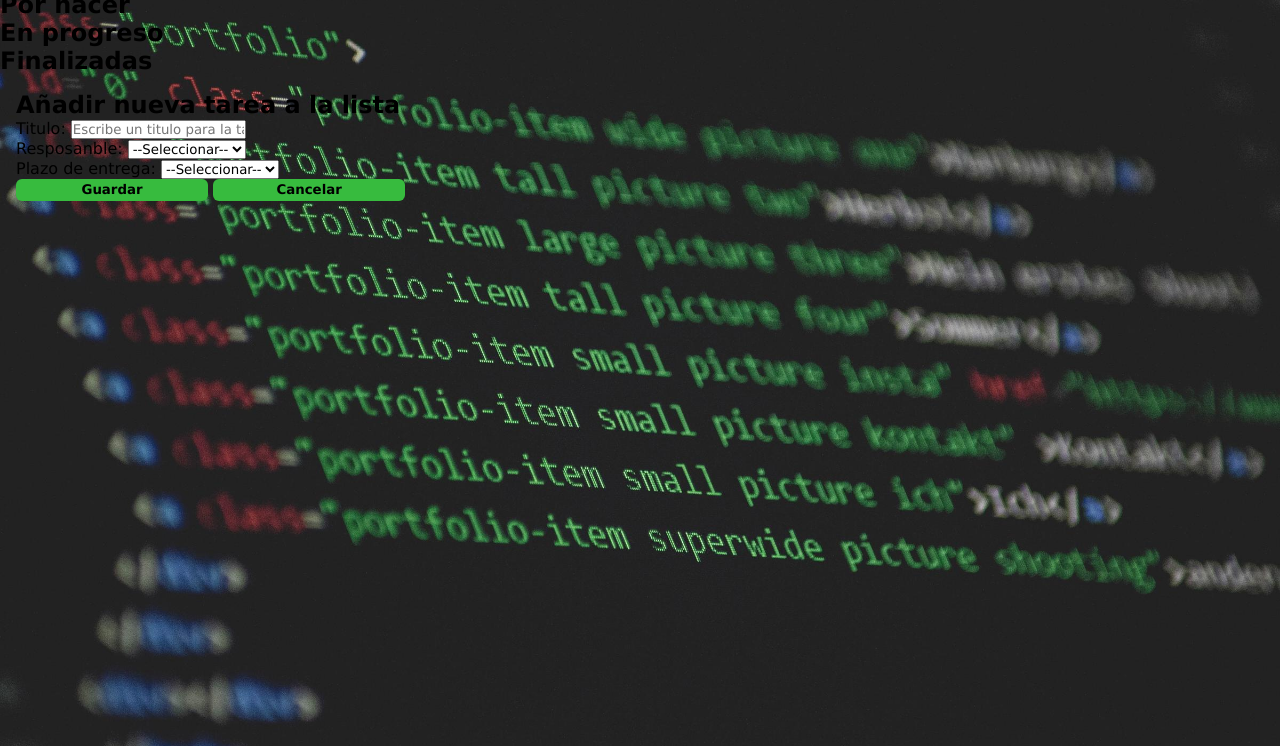
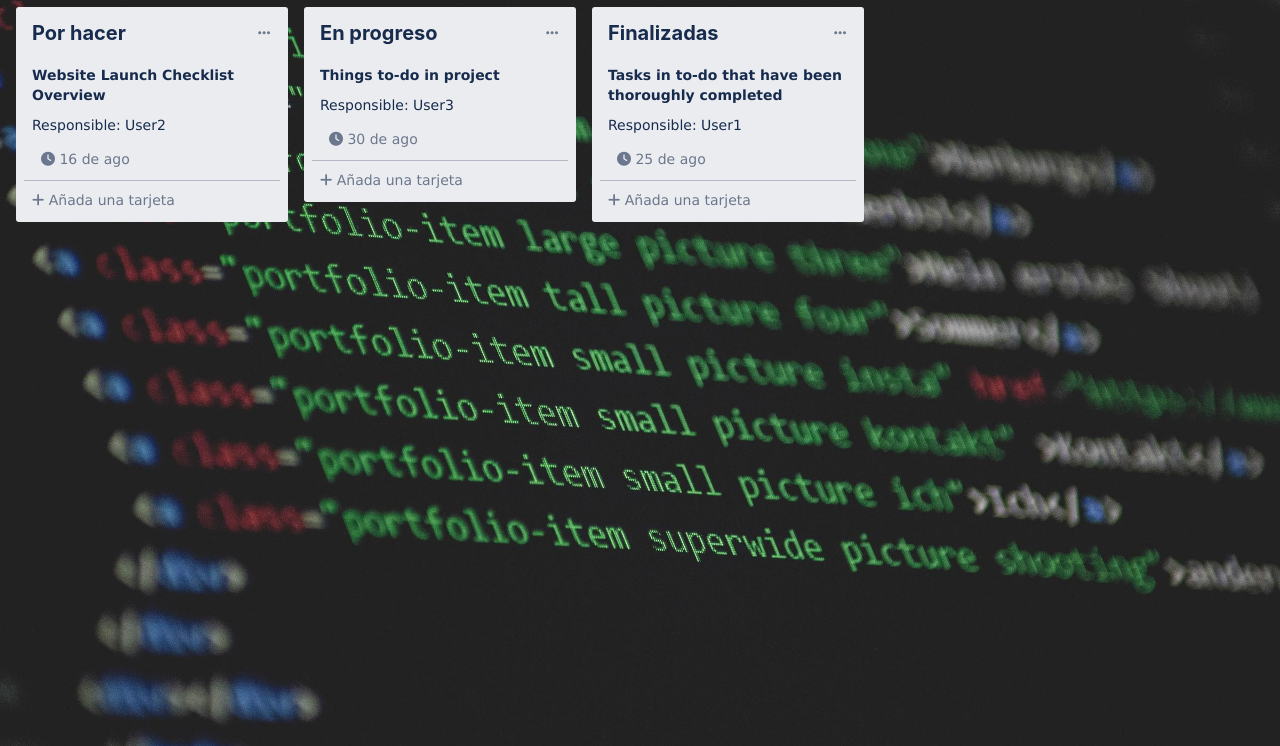
Before and after one commit to RubenJ27/M3U2TrelloApp-RubenJaramillo, a plain HTML site: page index.html in a window 1280 px wide. Shown: the part 54-800 px from the top of the page. Drawn offline with Linux system fonts and the light colour scheme.

Commit message:
Se termino el css para la parte de tareas en la aplicacion, ademas se cambio el maquetado del main

```diff
--- a/CSS/layout/index.css
+++ b/CSS/layout/index.css
@@ -1,4 +1,14 @@
 .container__all{
+    display: flex;
+    flex-direction: column;
+    min-height: 100vh;
+    font-weight: var(--fw-regular);
+    font-family: var(--f-third);
+    font-size: var(--font-size-default);
+    line-height: var(--line-height-default);
+}
+
+.container__backgorund__img{
     width: 100%;
     height: 100vh;
     position: relative;
@@ -9,7 +19,7 @@
     overflow: hidden;
 }
 
-.l-container{
+.container__boxes{
     width: 100%;
     padding: var(--gutter);
 }
--- a/CSS/styles.css
+++ b/CSS/styles.css
@@ -8,5 +8,6 @@
 @import './layout/index.css';
 /* theme files */
 @import './theme/header.css';
+@import './theme/main.css';
 /* components files */
 /* components files */
--- a/CSS/theme/header.css
+++ b/CSS/theme/header.css
@@ -5,13 +5,22 @@
   backdrop-filter: blur(6px);
 }
 
-.container__header__items{
+.container__header,
+.container__header .container__boxes{
+  display: flex;
+  align-items: center;
+  justify-content: space-between;
+  width: 100%;
+  height: 2.8rem;
+}
+
+/* .container__header__items{
   display: flex;
   justify-content: space-between;
   align-items: center;
   width: 100%;
   height: 2.8rem;
-}
+} */
 
 
 .logo__header{
--- a/CSS/theme/main.css
+++ b/CSS/theme/main.css
@@ -0,0 +1,116 @@
+.main__container{
+  flex-direction: column;
+}
+
+.main__container,
+.main__container .container__boxes{
+  flex: 1;
+  display: flex;
+  gap: var(--gutter);
+}
+
+.container__columns{
+  background-color: var(--color-card);
+  width: 272px;
+  border-radius: 3px;
+  box-sizing: border-box;
+  display: flex;
+  flex-direction: column;
+  height: 100%;
+}
+
+.container__row__title{
+  display: flex;
+  padding: 10px 8px;
+  flex-direction: row;
+  justify-content: space-between;
+  align-items: center;
+}
+.container__row__title__card{
+  color: var(--color-blue-tittle-card);
+  font-weight: var(--fw-bold);
+  font-family: var(--f-third);
+  font-size: var(--font-size-title-card);
+  line-height: var(--line-height-tittle);
+  border-radius: 3px;
+  padding: 4px 8px;
+}
+
+.container__row__title__icons{
+  display: flex;
+  justify-content: center;
+  width: 32px;
+  height: 32px;
+}
+
+.container__row__title__icon{
+  font-size: var(--font-sise-icon);
+  color: var(--color-gray-icon);
+  line-height: 20px;
+  border-radius: 3px;
+  padding: 6px;
+}
+
+.container__row__title__icon:hover{
+  transition: var(--duration-transition-base);
+  color: var(--color-black-tittle-card);
+}
+
+.container__tasks{
+  flex: 1 1 auto;
+  margin: 0 4px;
+  padding: 0 4px;
+}
+
+.container__tasks__row{
+  box-shadow: 0 1px 0 var(--color-border-card);
+  padding: 6px 8px 2px;
+  color: var(--color-blue-tittle-card);
+  display: block;
+  margin: 0 0 4px;
+  text-decoration: none;
+}
+
+.container__task__title{
+  font-size: var(--font-size-default);
+  color: var(--color-blue-tittle-card);
+  font-weight: var(--fw-semi-bold);
+}
+
+.container__tasks__responsible{
+  margin: 10px 0;
+}
+
+.container__add-task{
+  display: flex;
+  justify-content: space-between;
+  max-height: 38px;
+  min-height: 38px;
+}
+
+.container__add-target{
+  color: var(--color-gray-icon);
+  display: block;
+  flex: 1 0 auto;
+  margin: 2px 0 8px 8px;
+  padding: 4px 8px;
+  position: relative;
+  text-decoration: none;
+}
+.container__add-target:hover{
+  transition: var(--duration-transition-base);
+  color: var(--color-black-tittle-card);
+}
+
+.container__tasks__badges{
+  display: block;
+  flex: 1 0 auto;
+  margin: 5px 1px;
+  padding: 4px 8px;
+  position: relative;
+  text-decoration: none;
+}
+
+.container__task__badges__due-date{
+  color: var(--color-gray-icon);
+}
--- a/index.html
+++ b/index.html
@@ -7,14 +7,15 @@
   <meta name="viewport" content="width=device-width, initial-scale=1.0">
   <link rel="shortcut icon" href="./assets/trello.svg">
   <link rel="stylesheet" href="css/styles.css">
+  <script src="https://kit.fontawesome.com/04a8186d46.js" crossorigin="anonymous"></script>
   <title>Trello App</title>
 </head>
 
-<body>
-  <div class="container__all" style="background-image: url(assets/wallpaper-trello.jpg);">
+<body class="container__all">
+  <div class="container__backgorund__img" style="background-image: url(assets/wallpaper-trello.jpg);">
     <!-- Header -->
     <header class="container__header">
-      <div class="container__header__items">
+      <div class="container__boxes">
         <div class="container__header__item__icon">
           <span class="container__header__item__icon-menu">
             <svg width="24" height="24" role="presentation" focusable="false" viewBox="0 0 24 24"
@@ -67,46 +68,163 @@
     <!-- Canva -->
 
     <main class="main__container">
-      <div class="main__container__columns">
+      <div class="container__boxes">
         <!-- Colums tareas por hacer -->
         <section class="container__columns">
-          <h2 class="container__columns__to-do__tittle">Por hacer</h2>
-          <div class="container__task-to-do" id="taskToDo">
+          <div class="container__row__title">
+            <h2 class="container__row__title__card">Por hacer</h2>
+            <div class="container__row__title__icons">
+              <a href="#" class="container__row__title__icon"><i class="fa-solid fa-ellipsis"></i></a>
+            </div>
+          </div>
+          <div class="container__tasks">
+            <a href="#" class="container__tasks__row">
+              <span class="container__task__title" id="taskToDo">
+                Website Launch Checklist Overview
+              </span>
+
+              <div class="container__tasks__responsible">
+                <span class="container__tasks__responsible__tittle">
+                  Responsible:
+                </span>
+                <span class="container__tasks__responsible__tittle">
+                  User2
+                </span>
+              </div>
+
+              <div class="container__tasks__badges">
+                <span class="container__task__badges__icons">
+                  <div class="container__task__badges__due-date">
+                    <span class="container__task__badges__due-date__icon"><i class="fa-solid fa-clock"></i></span>
+                    <span class="container__task__badges__due-date-text">16 de ago</span>
+                  </div>
+                </span>
+              </div>
+            </a>
 
           </div>
+
+
+
+          <div class="container__add-task">
+            <a href="#" class="container__add-target">
+              <span class="container__add-icon"><i class="fa-solid fa-plus"></i></span>
+              <span class="container__add-text">Añada una tarjeta</span>
+            </a>
+          </div>
+
         </section>
         <!-- Fin colums tareas por hacer -->
 
         <!-- Colums tareas en progreso -->
         <section class="container__columns">
-          <h2 class="container__columns__task-in-progress__tittle">En progreso</h2>
-          <div class="container__task-in-progress" id="taskInProgress">
+          <div class="container__row__title">
+            <h2 class="container__row__title__card">En progreso</h2>
+            <div class="container__row__title__icons">
+              <a href="#" class="container__row__title__icon"><i class="fa-solid fa-ellipsis"></i></a>
+            </div>
+          </div>
+          <div class="container__tasks">
+            <a href="#" class="container__tasks__row">
+              <span class="container__task__title" id="taskToDo">
+                Things to-do in project
+              </span>
+
+              <div class="container__tasks__responsible">
+                <span class="container__tasks__responsible__tittle">
+                  Responsible:
+                </span>
+                <span class="container__tasks__responsible__tittle">
+                  User3
+                </span>
+              </div>
+
+              <div class="container__tasks__badges">
+                <span class="container__task__badges__icons">
+                  <div class="container__task__badges__due-date">
+                    <span class="container__task__badges__due-date__icon"><i class="fa-solid fa-clock"></i></span>
+                    <span class="container__task__badges__due-date-text">30 de ago</span>
+                  </div>
+                </span>
+              </div>
+            </a>
 
           </div>
+
+          <div class="container__add-task">
+            <a href="#" class="container__add-target">
+              <span class="container__add-icon"><i class="fa-solid fa-plus"></i></span>
+              <span class="container__add-text">Añada una tarjeta</span>
+            </a>
+          </div>
+
         </section>
         <!-- Fin colums tareas en progreso -->
 
         <!-- Colums tareas finalizadas-->
         <section class="container__columns">
-          <h2 class="container__columns__completed-task__tittle">Finalizadas</h2>
-          <div class="container__completed-task" id="completedTask">
+          <div class="container__row__title">
+            <h2 class="container__row__title__card">Finalizadas</h2>
+            <div class="container__row__title__icons">
+              <a href="#" class="container__row__title__icon"><i class="fa-solid fa-ellipsis"></i></a>
+            </div>
+          </div>
+          <div class="container__tasks">
+            <a href="#" class="container__tasks__row">
+              <span class="container__task__title" id="taskToDo">
+                Tasks in to-do that have been thoroughly completed
+              </span>
+
+              <div class="container__tasks__responsible">
+                <span class="container__tasks__responsible__tittle">
+                  Responsible:
+                </span>
+                <span class="container__tasks__responsible__tittle">
+                  User1
+                </span>
+              </div>
+
+              <div class="container__tasks__badges">
+                <span class="container__task__badges__icons">
+                  <div class="container__task__badges__due-date">
+                    <span class="container__task__badges__due-date__icon"><i class="fa-solid fa-clock"></i></span>
+                    <span class="container__task__badges__due-date-text">25 de ago</span>
+                  </div>
+                </span>
+              </div>
+            </a>
 
           </div>
+
+
+
+          <div class="container__add-task">
+            <a href="#" class="container__add-target">
+              <span class="container__add-icon"><i class="fa-solid fa-plus"></i></span>
+              <span class="container__add-text">Añada una tarjeta</span>
+            </a>
+          </div>
+
         </section>
         <!-- Fin colums tareas finalizadas -->
       </div>
-    </main>
 
-    <!-- Cierre del canva -->
 
-    <!-- Aside -->
+  </div>
+  </main>
+
+  <!-- Cierre del canva -->
+
+  <!-- Aside -->
+  <!--
     <aside class="aside__container" id="newTaskModal">
+
       <div class="l-container">
         <div class="form-container">
           <h2 class="aside-fotm-tittle">Añadir nueva tarea a la lista</h2>
 
           <form class="form-new-task" id="formNewTask">
-            <!-- Input titulo -->
+            <!-- Input titulo
             <div class="row-form">
               <label for="tittleTask" class="form-newTask__task__label">Titulo:</label>
 
@@ -115,7 +233,7 @@
             </div>
             <!-- Fin input titulo -->
 
-            <!-- Input responsable -->
+  <!-- Input responsable
             <div class="row-form">
               <label for="responsable" class="form-newTask__task__label">Resposanble:</label>
               <select name="responsableTask" id="resposanbleTask">
@@ -126,7 +244,7 @@
             </div>
             <!-- Fin input responsable -->
 
-            <!-- Input deadline -->
+  <!-- Input deadline
             <div class="row-form">
               <label for="deadLineTask" class="form-new-task__label">Plazo de entrega:</label>
               <select name="responsableTask" id="resposanbleTask">
@@ -140,7 +258,7 @@
 
             <!-- Fin deadline -->
 
-            <!-- Botones -->
+  <!-- Botones
             <div class="row-form">
               <div class="form-new-task__buttons">
                 <button class="button button-primary" type="submit">Guardar</button>
@@ -148,13 +266,13 @@
               </div>
             </div>
 
-            <!-- Fin botones -->
+            <!-- Fin botones
           </form>
         </div>
 
       </div>
-    </aside>
-    <!-- Cierre aside -->
+    </aside> -->
+  <!-- Cierre aside -->
 
 
   </div>
```
Also changed, not shown: CSS/config/var.css (+16 -4 lines).
